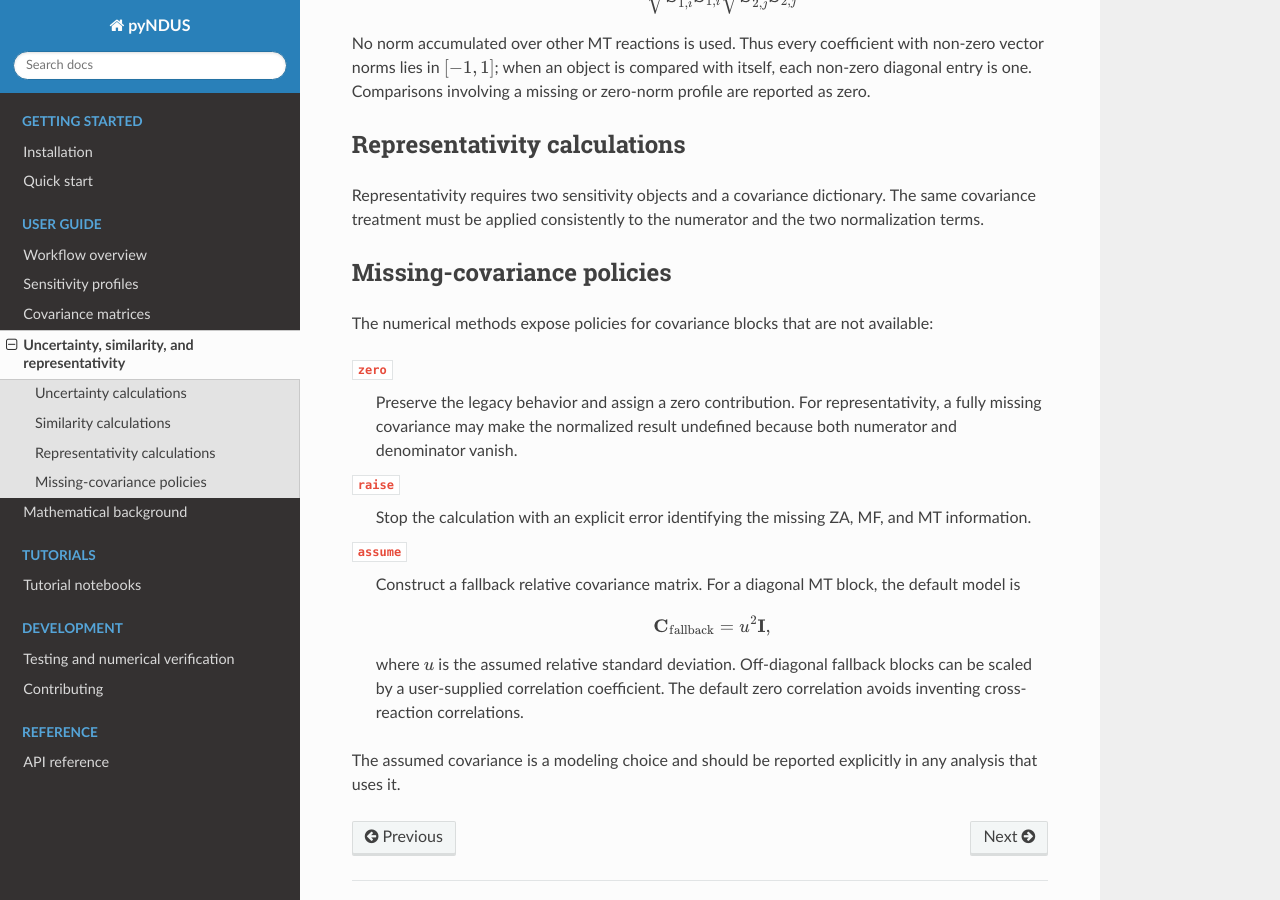
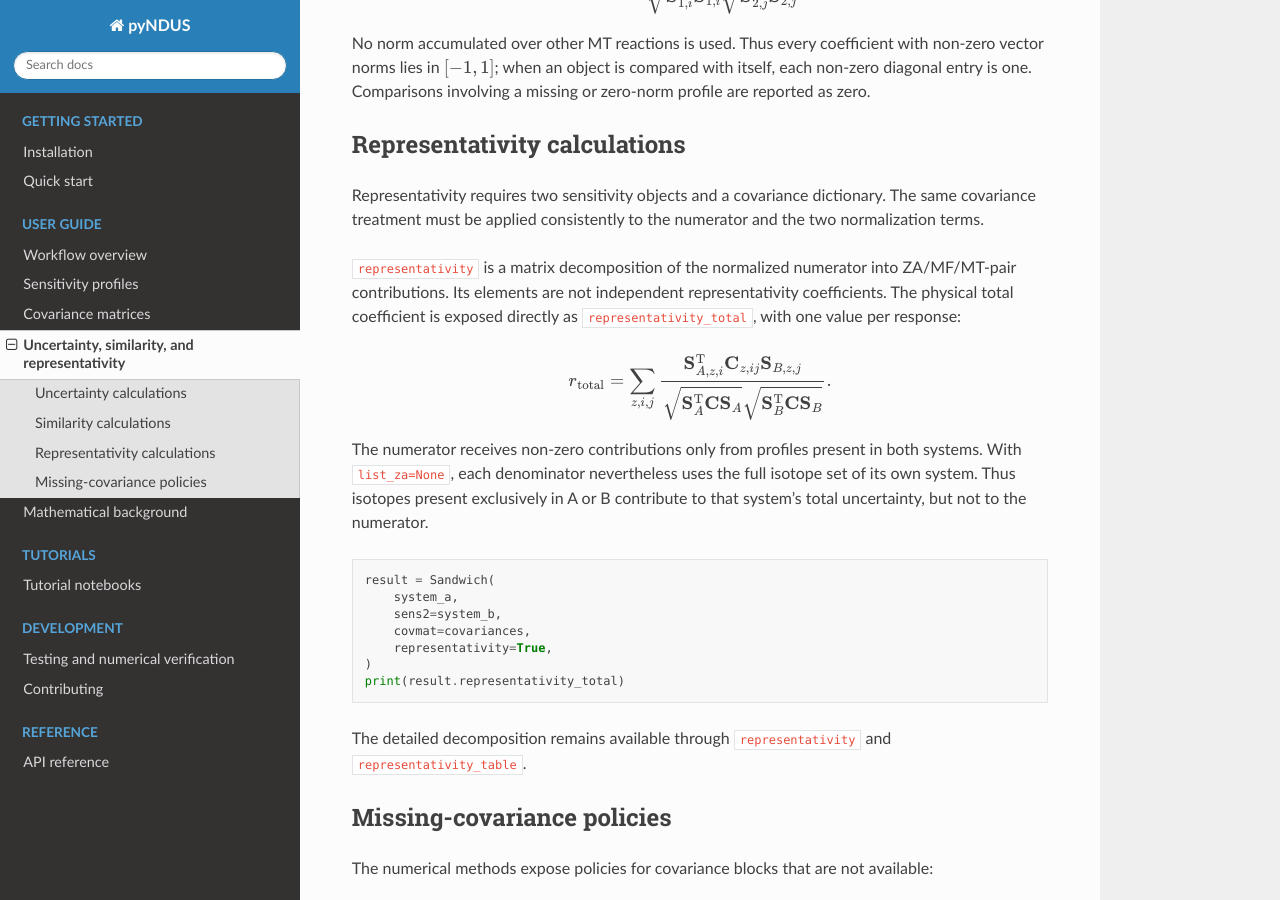
Before and after one commit to nicoloabrate/pyNDUS, a Sphinx documentation site: the page built from docs/user_guide/sandwich.rst, in a window 1280 px wide and 900 px high, scrolled down 1386 px. Built offline with Sphinx 7.4.7 and the Read the Docs theme 3.1.0, drawn with Linux system fonts in a browser that asks for light colours.

Commit message:
✨ add total representativity attribute

```diff
--- a/docs/user_guide/sandwich.rst
+++ b/docs/user_guide/sandwich.rst
@@ -85,6 +85,38 @@ Representativity requires two sensitivity objects and a covariance dictionary.
 The same covariance treatment must be applied consistently to the numerator and
 the two normalization terms.
 
+``representativity`` is a matrix decomposition of the normalized numerator into
+ZA/MF/MT-pair contributions. Its elements are not independent representativity
+coefficients. The physical total coefficient is exposed directly as
+``representativity_total``, with one value per response:
+
+.. math::
+
+   r_{\mathrm{total}} =
+   \sum_{z,i,j}
+   \frac{\mathbf{S}_{A,z,i}^{\mathrm{T}}
+         \mathbf{C}_{z,ij}\mathbf{S}_{B,z,j}}
+        {\sqrt{\mathbf{S}_A^{\mathrm{T}}\mathbf{C}\mathbf{S}_A}
+         \sqrt{\mathbf{S}_B^{\mathrm{T}}\mathbf{C}\mathbf{S}_B}}.
+
+The numerator receives non-zero contributions only from profiles present in
+both systems. With ``list_za=None``, each denominator nevertheless uses the
+full isotope set of its own system. Thus isotopes present exclusively in A or
+B contribute to that system's total uncertainty, but not to the numerator.
+
+.. code-block:: python
+
+   result = Sandwich(
+       system_a,
+       sens2=system_b,
+       covmat=covariances,
+       representativity=True,
+   )
+   print(result.representativity_total)
+
+The detailed decomposition remains available through ``representativity`` and
+``representativity_table``.
+
 Missing-covariance policies
 ---------------------------
 
```
Also changed, not shown: docs/theory.rst (+14 -0 lines), docs/tutorials/sandwich.ipynb, 1 other file.
